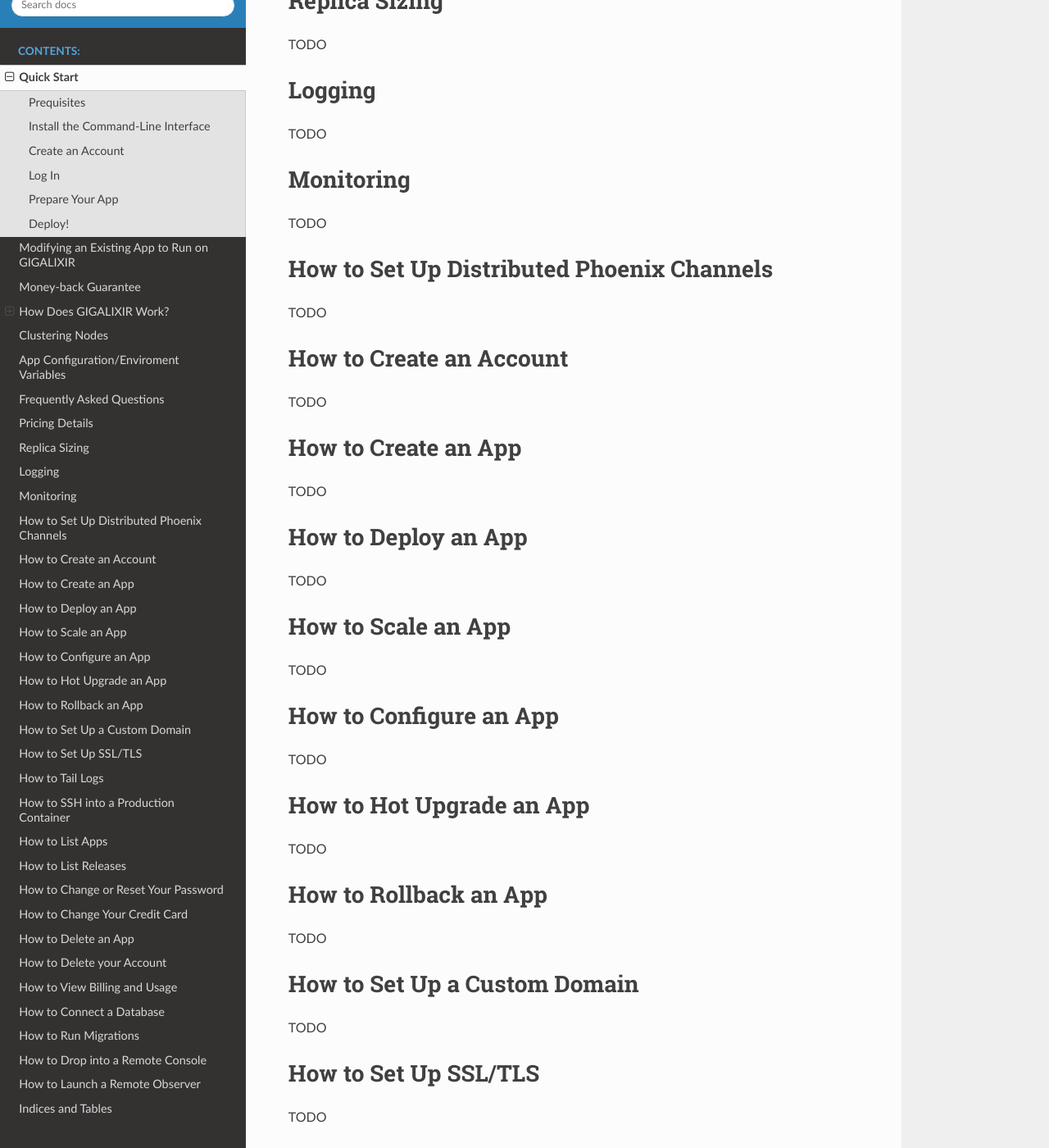
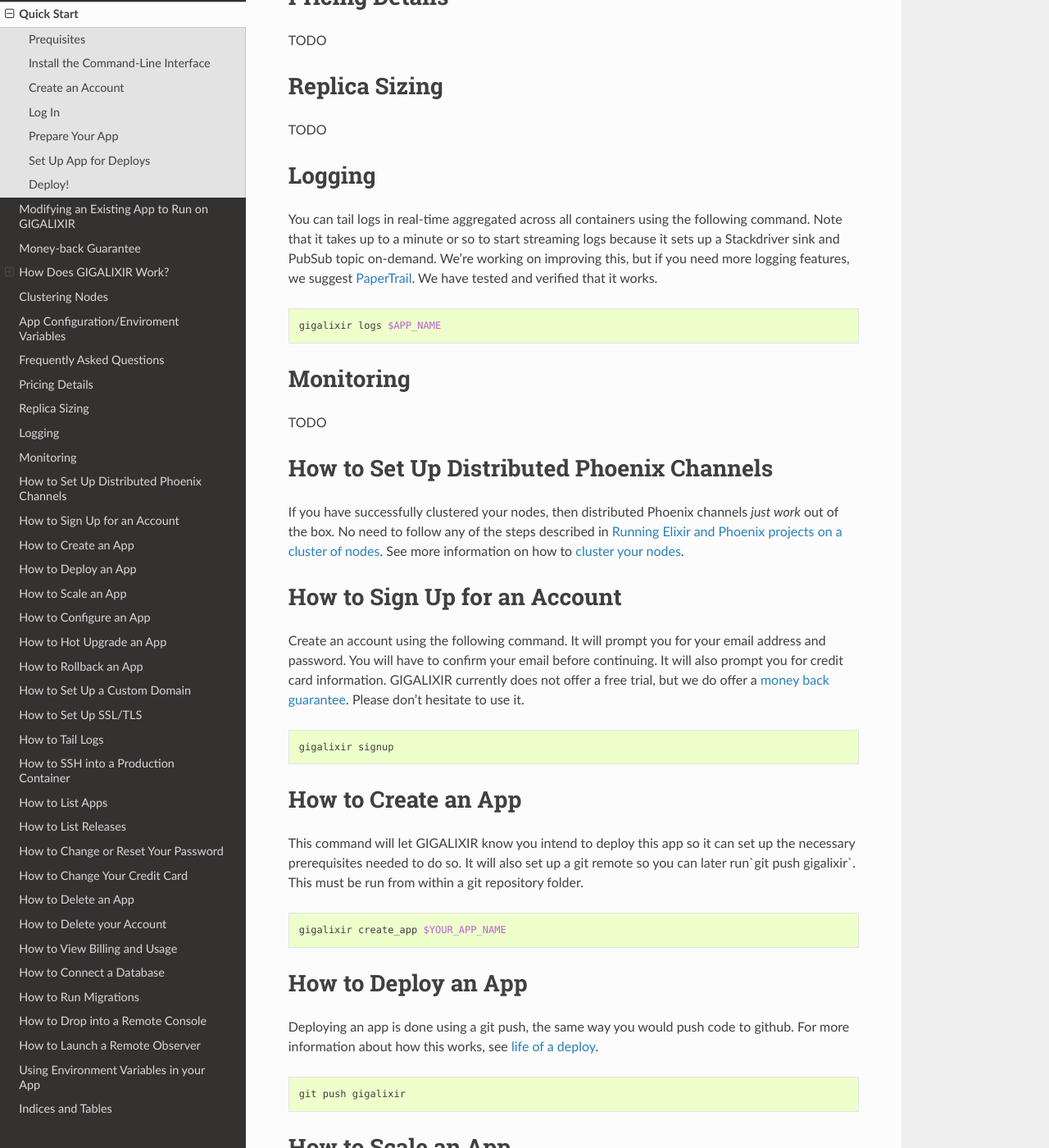
Before and after one commit to gigalixir/gigalixir-cli, a Sphinx documentation site: the page built from docs/source/main.rst, in a window 1280 px wide and 1400 px high, scrolled down 6055 px. Shown: the whole window at 82% size. Built offline with Sphinx 7.4.7 and the Read the Docs theme 2.0.0, drawn with Linux system fonts in a browser that asks for light colours; some of the changed text lies outside the part shown.

Commit message:
fill in more how to sections.

```diff
--- a/docs/source/main.rst
+++ b/docs/source/main.rst
@@ -21,11 +21,12 @@ Next install, the command-line interface. GIGALIXIR currently does not have a we
 Create an Account
 -----------------
 
-Create an account using the following command. It will prompt you for your email address and password. You will have to confirm your email before continuing. It will also prompt you for credit card information. GIGALIXIR currently does not offer a free trial, but we do offer a `money back guarantee`_. Please don't hesitate to use it.
+|signup details|
 
 .. code-block:: bash
 
     gigalixir signup
+
 
 Log In
 ------
@@ -39,13 +40,16 @@ Next, log in. This will grant you an api key which expires in 365 days. It will
 Prepare Your App
 ----------------
 
-There are a few steps involved to `make your app work on GIGALIXIR`_, but if you are starting a project from scratch, we recommend you clone the :bash:`gigalixir-getting-started` repo.
+There are a few steps involved to `make your existing app work on GIGALIXIR`_, but if you are starting a project from scratch, we recommend you clone the :bash:`gigalixir-getting-started` repo.
 
 .. code-block:: bash
 
     git clone https://github.com/gigalixir/gigalixir-getting-started.git
 
-You also need to create a GIGALIXIR app receord and set up your git remote.
+Set Up App for Deploys
+----------------------
+
+|set up app for deploys|
 
 .. code-block:: bash
 
@@ -136,6 +140,8 @@ Concepts
   - Payment Method
   - Permission
 
+.. _`life of a deploy`:
+
 Life of a Deploy
 ----------------
 
@@ -182,6 +188,8 @@ There is an extra flags you can pass to clean your cache before building in case
 
     git -c http.extraheader="GIGALIXIR-CLEAN: true" push gigalixir
 
+
+.. _life-of-a-hot-upgrade:
 
 Life of a Hot Upgrade
 ---------------------
@@ -275,7 +285,14 @@ TODO
 Logging
 ===============
 
-TODO
+You can tail logs in real-time aggregated across all containers using the following command. Note that it
+takes up to a minute or so to start streaming logs because it sets up a Stackdriver sink and PubSub topic
+on-demand. We're working on improving this, but if you need more logging features, we suggest `PaperTrail`_.
+We have tested and verified that it works.
+
+.. code-block:: bash
+
+    gigalixir logs $APP_NAME
 
 Monitoring
 ===============
@@ -285,42 +302,115 @@ TODO
 How to Set Up Distributed Phoenix Channels
 ===============
 
-TODO
+If you have successfully clustered your nodes, then distributed Phoenix channels *just work* out of
+the box. No need to follow any of the steps described in `Running Elixir and Phoenix projects on a
+cluster of nodes`_. See more information on how to `cluster your nodes`_.
 
-How to Create an Account
+How to Sign Up for an Account
 ===============
 
-TODO
+|signup details|
+
+.. code-block:: bash
+
+    gigalixir signup
+
 
 How to Create an App
 ===============
 
-TODO
+|set up app for deploys|
+
+.. code-block:: bash
+
+    gigalixir create_app $YOUR_APP_NAME
 
 How to Deploy an App
 ===============
 
-TODO
+Deploying an app is done using a git push, the same way you would push code to github. For more information
+about how this works, see `life of a deploy`_.
+
+.. code-block:: bash
+
+    git push gigalixir
 
 How to Scale an App
 ===============
 
-TODO
+You can scale your app by adding more memory and cpu to each container, also called a replica. You can also
+scale by adding more replicas. Both are handled by the following command. For more information about, see
+`replica sizing`_.
+
+.. code-block:: bash
+
+    gigalixir scale $APP_NAME --replicas=2 --size=0.6
 
 How to Configure an App
 ===============
 
-TODO
+All app configuration is done through envirnoment variables. You can get, set, and delete configs using
+the following commands. For more information about using environment variables for app configuration, see
+`The Twelve-Factor App's Config Factor`_. For more information about using environment variables in your
+Elixir app, see :ref:`distillery-replace-os-vars`.
+
+.. code-block:: bash
+
+    $ gigalixir get_configs $APP_NAME
+    {}
+    $ gigalixir set_config $APP_NAME FOO bar
+    $ gigalixir get_configs $APP_NAME
+    {
+      "FOO": "bar"
+    }
+    $ gigalixir delete_config $APP_NAME FOO
+    $ gigalixir get_configs $APP_NAME
+    {}
 
 How to Hot Upgrade an App
 ===============
 
-TODO
+To do a hot upgrade, deploy your app with the extra header shown below. You'll need git v2.9.0 for this
+to work. For information on how to install the latest version of git on Ubuntu, see `this stackoverflow question <http://stackoverflow.com/questions/19109542/installing-latest-version-of-git-in-ubuntu>`_. For more information about how hot upgrades work, see :ref:`life-of-a-hot-upgrade`.
+
+.. code-block:: bash
+
+    git -c http.extraheader="GIGALIXIR-HOT: true" push gigalixir
 
 How to Rollback an App
 ===============
 
-TODO
+To rollback one release, run the following command.
+
+.. code-block:: bash
+
+    gigalixir rollback $APP_NAME
+
+To rollback to a specific release, find the :bash:`rollback_id` by listing all releases. You can see
+which SHA the release was built on and when it was built.
+
+.. code-block:: bash
+
+    $ gigalixir get_releases foo
+    [
+      {
+        "created_at": "2017-04-12T17:43:28.000+00:00",
+        "customer_app_name": "gigalixir_getting_started",
+        "rollback_id": "2fbf5dd5-b920-4f2c-aeea-ebde333ee1e6",
+        "sha": "77f6c2952129ffecccc4e56ae6b27bba1e65a1e3",
+        "slug_url": "<REDACTED>"
+      },
+      ...
+    ]
+
+Then specify the rollback_id when rolling back.
+
+.. code-block:: bash
+
+    gigalixir rollback $APP_NAME --rollback_id=2fbf5dd5-b920-4f2c-aeea-ebde333ee1e6
+
+The release list is immutable so when you rollback, we create a new release on top of the old releases,
+but the new release refers to the old slug.
 
 How to Set Up a Custom Domain
 ===============
@@ -403,6 +493,13 @@ To launch observer and connect it to a production node
 
 and follow the instructions. This connects to a random container. We don't currently allow you to specify which container you want to connect to.
 
+.. _distillery-replace-os-vars:
+
+Using Environment Variables in your App
+=======================================
+
+TODO
+
 Indices and Tables
 ==================
 
@@ -419,3 +516,8 @@ Indices and Tables
 .. _`elixir homepage`: http://elixir-lang.org/
 .. _`phoenix homepage`: http://www.phoenixframework.org/
 .. _`twelve-factor methodology`: https://12factor.net/
+.. _`PaperTrail`: https://papertrailapp.com/
+.. _`Running Elixir and Phoenix projects on a cluster of nodes`: https://dockyard.com/blog/2016/01/28/running-elixir-and-phoenix-projects-on-a-cluster-of-nodes
+.. |signup details| replace:: Create an account using the following command. It will prompt you for your email address and password. You will have to confirm your email before continuing. It will also prompt you for credit card information. GIGALIXIR currently does not offer a free trial, but we do offer a `money back guarantee`_. Please don't hesitate to use it.
+.. |set up app for deploys| replace:: This command will let GIGALIXIR know you intend to deploy this app so it can set up the necessary prerequisites needed to do so. It will also set up a git remote so you can later run`git push gigalixir`. This must be run from within a git repository folder.
+.. _`The Twelve-Factor App's Config Factor`: https://12factor.net/config
```
Also changed, not shown: other parts of docs/source/main.rst (+3 -1 lines).
